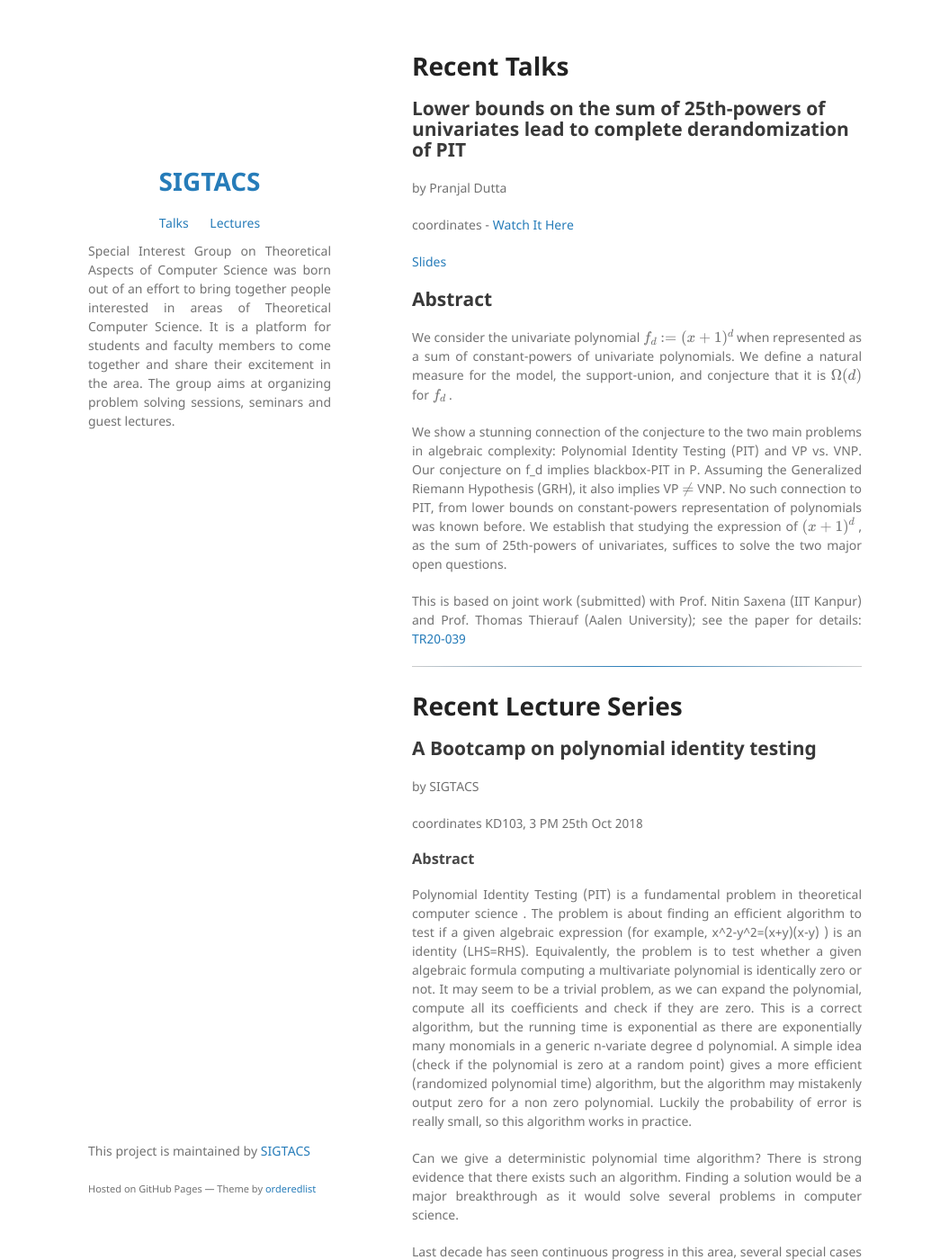
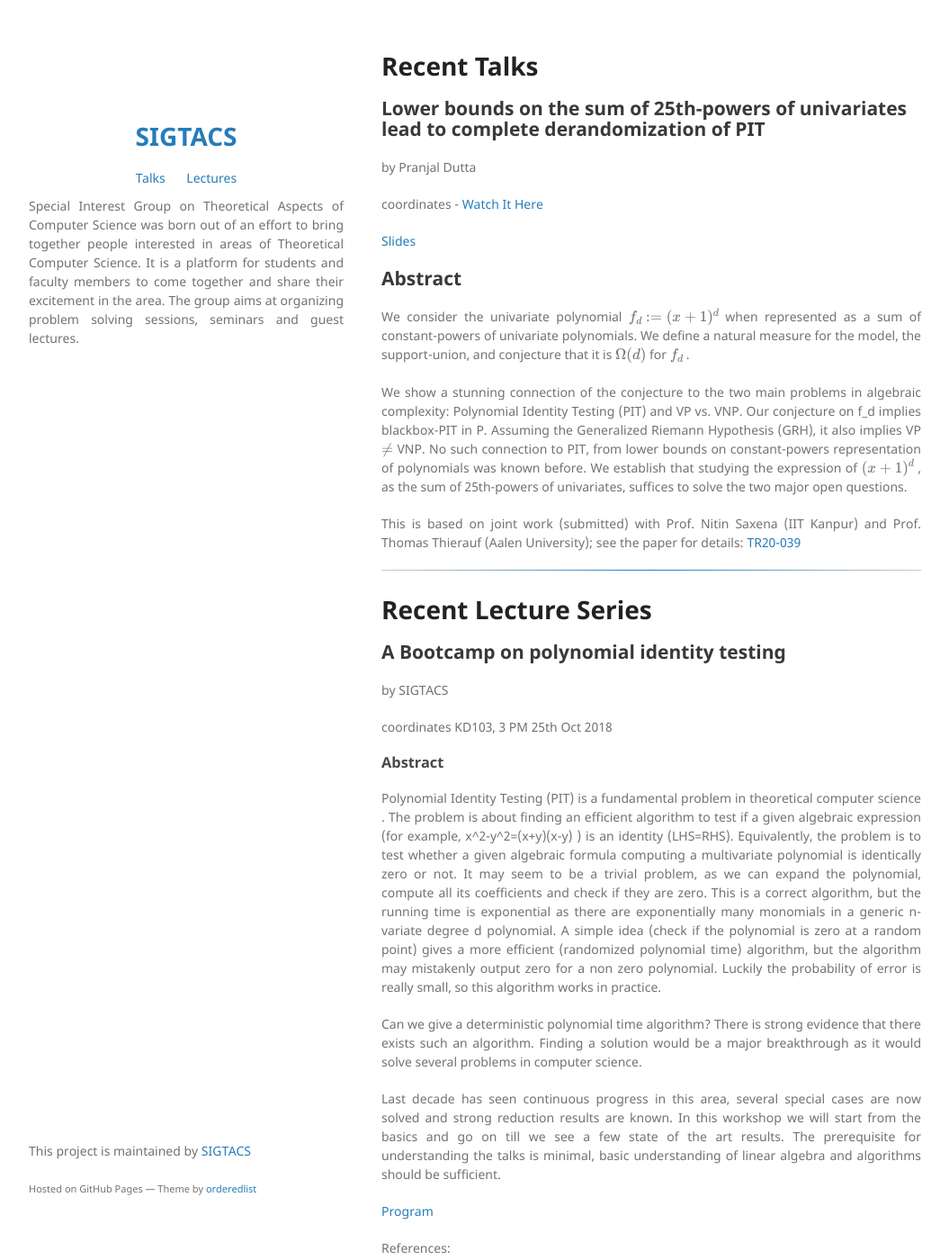
Before and after one commit to SIGTACS/website-source, a Jekyll site: the page built from index.html, in a window 1280 px wide and 1400 px high. Shown: the whole window at 90% size, without its empty margins (112-1167 px from the left). Built offline with Jekyll 4.4.1, drawn with Linux system fonts in a browser that asks for light colours.

Commit message:
Left Panel beautification

```diff
--- a/_sass/jekyll-theme-minimal.scss
+++ b/_sass/jekyll-theme-minimal.scss
@@ -3,7 +3,6 @@
 
 body {
   background-color: #fff;
-  padding:50px;
   font: 14px/1.5 "Noto Sans", "Helvetica Neue", Helvetica, Arial, sans-serif;
   color:#727272;
   font-weight:400;
@@ -56,7 +55,7 @@ a:hover small {
 }
 
 .wrapper {
-  width:860px;
+  width:992px;
   margin:0 auto;
 }
 
@@ -105,7 +104,7 @@ img {
 }
 
 header {
-  width:270px;
+  width:350px;
   float:left;
   position:fixed;
   -webkit-font-smoothing:subpixel-antialiased;
@@ -172,8 +171,9 @@ strong {
 }
 
 section {
-  width:500px;
+  width:600px;
   float:right;
+  padding-top: 50px;
   padding-bottom:50px;
 }
 
--- a/_sass/main.scss
+++ b/_sass/main.scss
@@ -25,6 +25,7 @@ hr {
 }
 
 header {
+    height: 100%;
     padding-top: 10%;
 }
 
@@ -53,3 +54,26 @@ header {
 .talk-content{
     text-align: justify;
 }
+
+.post-link{
+    white-space:nowrap;
+    overflow:hidden;
+    text-overflow:ellipsis;
+    font-size: medium;
+}
+
+.post-list{
+    display: inline-block;
+    width: 100%;
+    margin-bottom: 15px;
+}
+
+.post-author{
+    float: left;
+    font-style: italic;
+}
+
+.post-date {
+    float: right;
+    font-style: italic;
+}
```
Also changed, not shown: categories/talks.html (+11 -1 lines).
